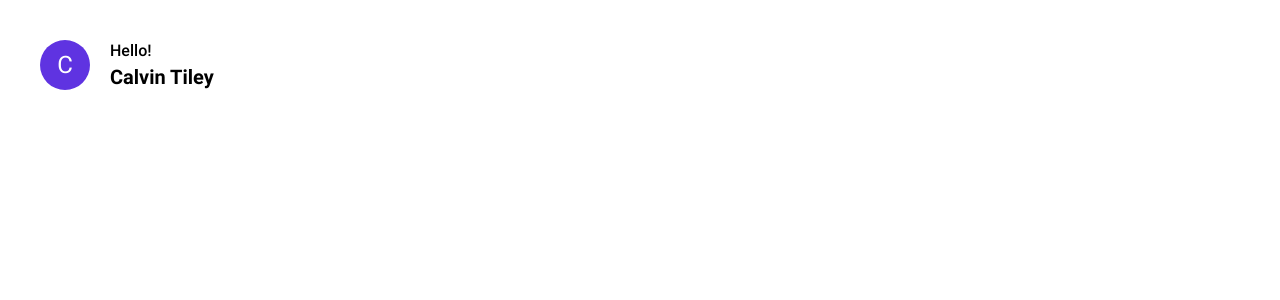
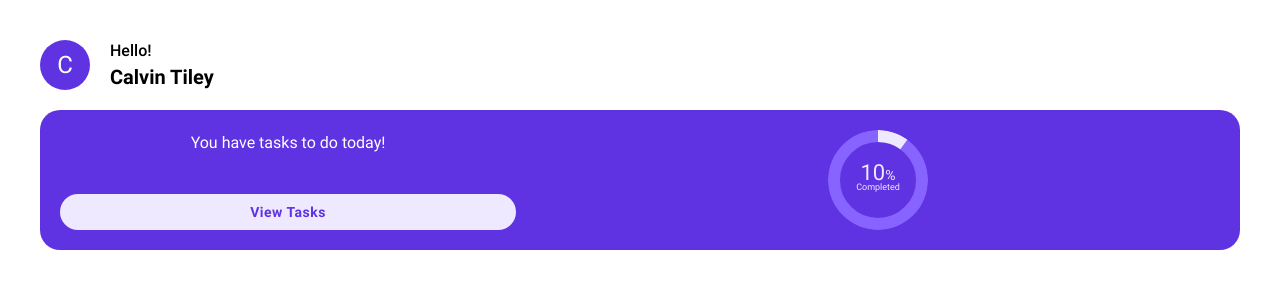
Before and after one commit to CalvinTiley/toppalife-client, a React (Vite) app: page / in a window 1280 px wide. Shown: the top 300 px of the page. Built offline with nearby package versions, Linux system fonts and the light colour scheme.

Commit message:
feat: initial content and styling on home page

```diff
--- a/src/components/Button/_button.scss
+++ b/src/components/Button/_button.scss
@@ -1,8 +1,14 @@
 @use "../../scss/mixins";
 
 .button {
+    padding: 1rem;
     border: none;
-    padding: 0;
+    border-radius: 100vw;
 
-    @include mixins.button-variant("primary", transparent, var(--color-primary));
+    font-size: 1.4rem;
+    font-weight: 600;
+    letter-spacing: 0.05rem;
+
+    @include mixins.button-variant("primary", var(--color-primary), white);
+    @include mixins.button-variant("secondary", var(--color-background-1), var(--color-primary));
 }
--- /dev/null
+++ b/src/components/Donut/_donut.scss
@@ -0,0 +1,50 @@
+.donut {
+    display: block;
+
+    margin: 0 auto;
+    border-radius: 50%;
+
+    &__track {
+        fill: transparent;
+        stroke: var(--color-background-2);
+        stroke-width: 26;
+    }
+
+    &__progress {
+        fill: transparent;
+        stroke: var(--color-primary);
+        stroke-width: 26;
+        stroke-dasharray: 0 10000;
+        transition: stroke-dasharray .3s ease;
+    }
+
+    &__text {
+        fill: var(--color-primary);
+    }
+
+    &__value {
+        font-size: 2.2rem;
+    }
+
+    &__percent {
+        font-size: 1.4rem;
+    }
+
+    &__value-label {
+        font-size: 0.9rem;
+    }
+
+    &.donut--todays-tasks {
+        .donut__track {
+            stroke: var(--color-background-2);
+        }
+
+        .donut__progress {
+            stroke: var(--color-background-1);
+        }
+
+        .donut__text {
+            fill: var(--color-background-1);
+        }
+    }
+}
--- /dev/null
+++ b/src/components/Donut/index.tsx
@@ -0,0 +1,73 @@
+import classNames from "classnames";
+
+interface DonutProps {
+    className?: string | string[];
+    value: number;
+    valueLabel?: string;
+    size: number;
+    strokeWidth?: number;
+}
+
+export const Donut = ({
+    className,
+    value = 30,
+    valueLabel,
+    size = 100,
+    strokeWidth = 12,
+}: DonutProps) => {
+    const halfSize = (size * 0.5);
+    const radius = halfSize - (strokeWidth * 0.5);
+    const circumference = 2 * Math.PI * radius;
+
+    const strokeValue = ((value * circumference) / 100);
+    const strokeDasharray = `${strokeValue} ${circumference}`;
+
+    const rotateValue = `rotate(-90 ${halfSize}, ${halfSize})`;
+
+    return (
+        <svg
+            className={classNames("donut", className)}
+            width={size}
+            height={size}
+        >
+            <circle
+                className="donut__track"
+                r={radius}
+                cx={halfSize}
+                cy={halfSize}
+                transform={rotateValue}
+                style={{ strokeWidth: strokeWidth }}
+            />
+
+            <circle
+                className="donut__progress"
+                r={radius}
+                cx={halfSize}
+                cy={halfSize}
+                transform={rotateValue}
+                style={{ strokeWidth, strokeDasharray }}
+            />
+
+            <text
+                className="donut__text"
+                x={halfSize}
+                y={halfSize}
+                style={{ textAnchor: "middle" }}
+            >
+                <tspan className="donut__value">{value}</tspan>
+
+                <tspan className="donut__percent">%</tspan>
+
+                {valueLabel ? (
+                    <tspan
+                        className="donut__value-label"
+                        x={halfSize}
+                        y={halfSize + 10}
+                    >
+                        {valueLabel}
+                    </tspan>
+                ) : null}
+            </text>
+        </svg>
+    );
+}
--- a/src/components/MobileBottomBar/_mobile-bottom-bar.scss
+++ b/src/components/MobileBottomBar/_mobile-bottom-bar.scss
@@ -36,6 +36,8 @@
 
     .button--mobile-bar-navigation {
         padding-inline: 1rem;
+        background-color: transparent;
+        color: var(--color-primary);
 
         .icon {
             width: 2.4rem;
--- /dev/null
+++ b/src/components/TodaysTasks/_todays-tasks.scss
@@ -0,0 +1,40 @@
+@use "../../scss/mixins";
+
+.todays-tasks {
+    display: flex;
+    flex-direction: column;
+    align-items: stretch;
+    gap: 2rem;
+
+    padding: 2rem;
+    border-radius: 2rem;
+
+    background-color: var(--color-primary);
+    color: white;
+
+    @include mixins.mobile {
+        flex-direction: row;
+    }
+
+    &__text {
+        text-align: center;
+        flex: 2;
+        display: flex;
+        flex-direction: column;
+        gap: 2rem;
+    }
+
+    &__progress {
+        flex: 1;
+
+        line-height: 2.5rem;
+    }
+
+    .button__todays-tasks {
+        text-align: left;
+    }
+
+    &__completion {
+        flex: 3;
+    }
+}
--- /dev/null
+++ b/src/components/TodaysTasks/index.tsx
@@ -0,0 +1,20 @@
+import { Button } from "../Button";
+import { Donut } from "../Donut";
+
+export const TodaysTasks = () => {
+    return (
+        <div className="todays-tasks">
+            <div className="todays-tasks__text">
+                <p className="todays-tasks__progress">You have tasks to do today!</p>
+
+                <Button className="button--todays-tasks" variant="secondary">
+                    View Tasks
+                </Button>
+            </div>
+
+            <div className="todays-tasks__completion">
+                <Donut value={10} valueLabel="Completed" className="donut--todays-tasks" size={100} />
+            </div>
+        </div>
+    );
+};
--- a/src/pages/Home/_page-home.scss
+++ b/src/pages/Home/_page-home.scss
@@ -0,0 +1,4 @@
+@use "../../scss/mixins";
+
+.page-home {
+}
--- a/src/pages/Home/index.tsx
+++ b/src/pages/Home/index.tsx
@@ -1,27 +1,12 @@
-// import { useEffect } from "react";
-
+import { TodaysTasks } from "../../components/TodaysTasks";
 import { UserGreeting } from "../../components/UserGreeting";
 
 export const Home = () => {
-    /* useEffect(() => {
-        fetch(`${import.meta.env.VITE_API_URL}/auth/login`, {
-            method: "POST",
-            mode: "cors",
-            body: JSON.stringify({
-                email: "test@hotmail.com",
-                password: "test123",
-            }),
-            cache: "no-cache",
-            headers: {
-                "Content-Type": "application/json",
-            },
-            referrerPolicy: "no-referrer",
-        });
-    }, []); */
+    return (
+        <main className="page-home">
+            <UserGreeting />
 
-    return (
-        <main className="page page--home">
-            <UserGreeting />
+            <TodaysTasks />
         </main>
     );
 };
--- a/src/scss/_global.scss
+++ b/src/scss/_global.scss
@@ -19,14 +19,12 @@ body {
 }
 
 #root {
-    display: flex;
-    flex-direction: column;
-
     min-height: 100vh;
 }
 
 main {
-    flex-grow: 1;
+    display: grid;
+    gap: 2rem;
 
     overflow: hidden;
     padding: 3rem 2rem 9.5rem;
--- a/src/scss/entry.scss
+++ b/src/scss/entry.scss
@@ -2,8 +2,10 @@
 @use "typography";
 
 @use "../components/Button/button";
+@use "../components/Donut/donut";
 @use "../components/Icon/icon";
 @use "../components/MobileBottomBar/mobile-bottom-bar";
+@use "../components/TodaysTasks/todays-tasks";
 @use "../components/UserGreeting/user-greeting";
 
 @use "../pages/Home/page-home";
--- a/src/scss/mixins/_breakpoints.scss
+++ b/src/scss/mixins/_breakpoints.scss
@@ -5,7 +5,7 @@
 }
 
 @mixin mobile {
-    @include breakpoint(576px) {
+    @include breakpoint(320px) {
         @content;
     }
 }
--- a/src/scss/variables/_colors.scss
+++ b/src/scss/variables/_colors.scss
@@ -2,6 +2,7 @@
     --color-primary: #5F33E1;
 
     --color-background-1: #efe9ff;
+    --color-background-2: #8764FF;
 
     --color-gray-1: #F9F9F9;
     --color-gray-2: #eaeaea;
```
